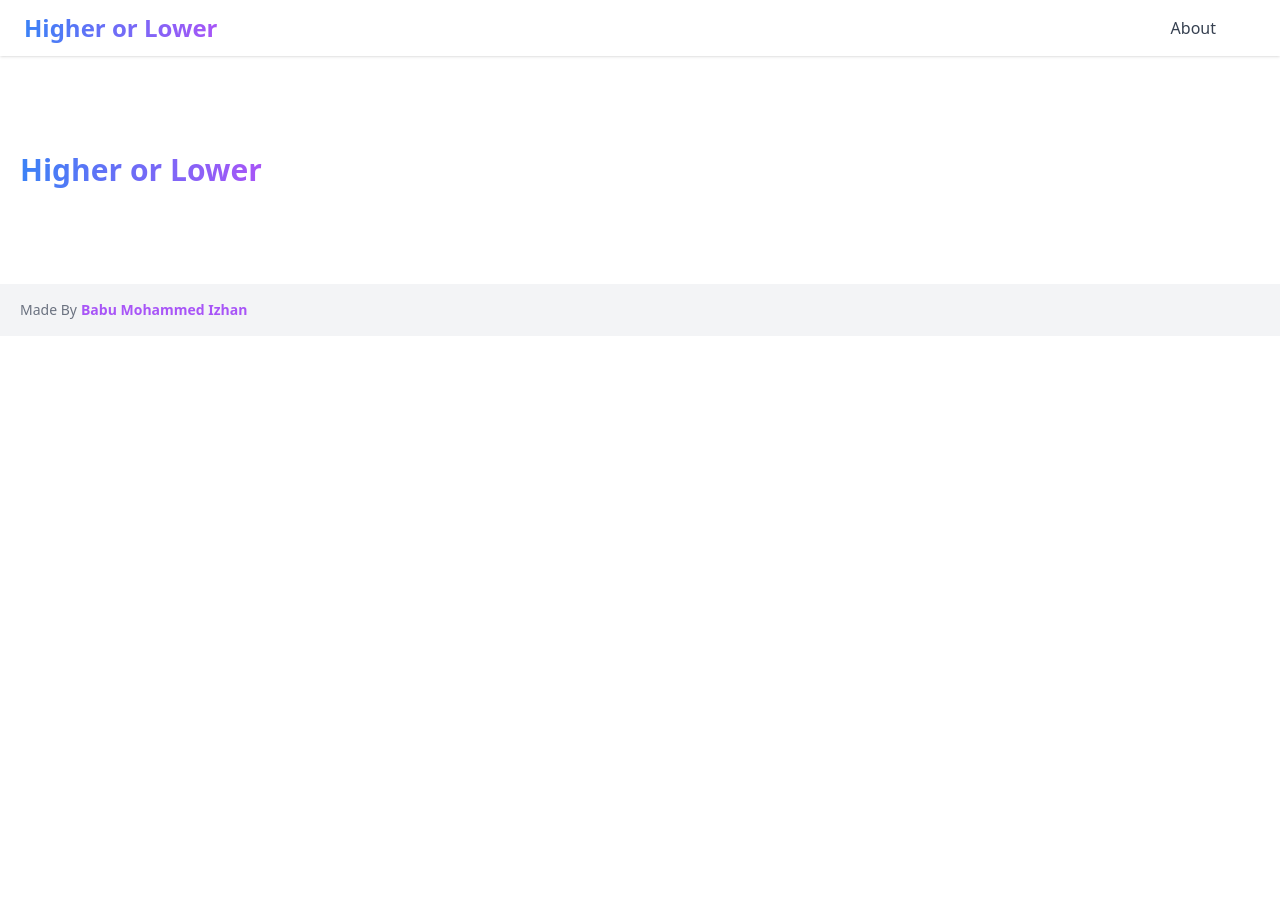
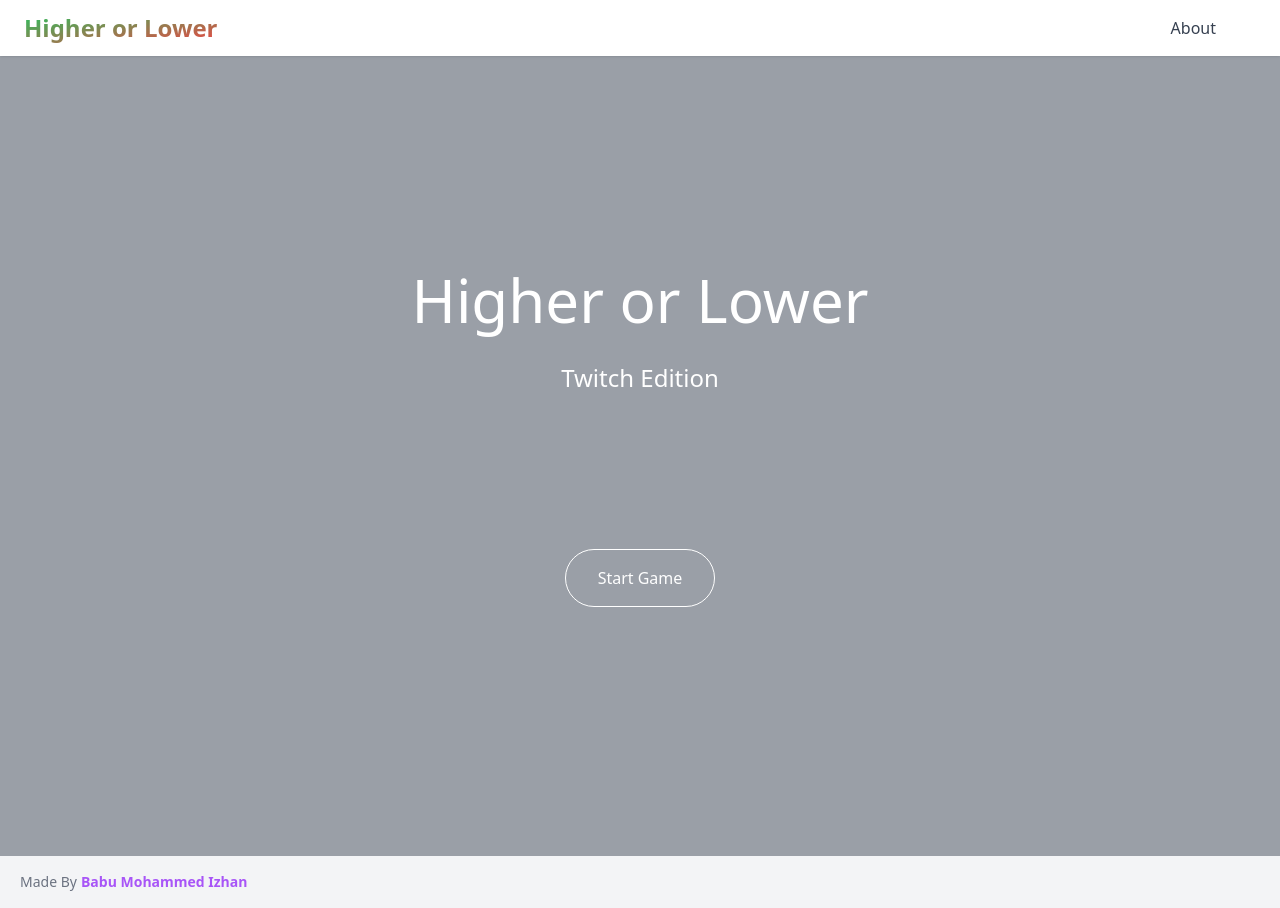
Before and after one commit to Babu-Mohammed-Izhan/twitch-higher-lower, a React (Create React App) app: page / in a window 1280 px wide. Before the commit the page ends 800 px from the top, so only its background shows below. Built offline with nearby package versions, Linux system fonts and the light colour scheme.

Commit message:
Added start page

```diff
--- a/src/App.tsx
+++ b/src/App.tsx
@@ -6,11 +6,11 @@ import Footer from "./components/footer";
 
 function App() {
   return (
-    <div>
+    <div className="h-screen">
       <Navbar />
       <Routes>
+        <Route path="/game" element={<Game />} />
         <Route path="/" element={<Startpage />} />
-        <Route path="game" element={<Game />} />
       </Routes>
       <Footer />
     </div>
--- a/src/components/footer.tsx
+++ b/src/components/footer.tsx
@@ -1,58 +1,24 @@
-import { Link } from "react-router-dom";
-
 const Footer = () => {
   return (
-    <footer className="text-gray-600 body-font">
+    <footer className="text-gray-800 body-font">
       <div
         className="
-      container
-      px-5
-      py-24
       mx-auto
       flex
       md:items-center
-      lg:items-start
-      md:flex-row md:flex-nowrap
+      md:flex-row
       flex-wrap flex-col
     "
       >
-        <div className="w-64 flex-shrink-0 md:mx-0 mx-auto text-center md:text-left">
-          <Link to="/">
-            <span
-              className=" bg-clip-text text-transparent
-                 bg-gradient-to-r
-                 from-blue-500
-                 to-purple-500
-                  text-3xl
-                 cursor-pointer
-                 font-semibold
-                 "
-            >
-              Higher or Lower
-            </span>
-          </Link>
-        </div>
-        <div
-          className="
-        flex-grow flex flex-wrap
-        md:pl-20
-        -mb-10
-        md:mt-0
-        mt-10
-        md:text-left
-        text-center
-      "
-        ></div>
-      </div>
-      <div className="bg-gray-100">
+        <div className="bg-gray-100 w-screen">
           <div
             className="
         container
         mx-auto
         py-4
         px-5
-        flex flex-wrap flex-col
-        sm:flex-row
+        flex flex-wrap
+        flex-row
       "
           >
             <p className="text-gray-500 text-sm text-center sm:text-left">
@@ -68,6 +34,7 @@ const Footer = () => {
             </p>
           </div>
         </div>
+      </div>
     </footer>
   );
 };
--- a/src/components/game.tsx
+++ b/src/components/game.tsx
@@ -1,7 +1,15 @@
+import { Link } from "react-router-dom";
+
 const Game = () => {
   return (
-    <div>
-      <div></div>
+    <div className=" flex justify-center items-center w-full bg-gray-700 opacity-50 h-[100%]">
+      <div className="flex justify-center items-center flex-col ">
+        <h1 className="text-6xl text-white font-medium">Higher or Lower</h1>
+        <p className="text-2xl text-white font-medium py-8">Twitch Edition</p>
+        <button className="mb-10  px-7 py-3 rounded-full hover:outline-offset-8 text-white font-medium outline-1 outline outline-offset-4 outline-white mt-32">
+          <Link to="/game">Start Game</Link>
+        </button>
+      </div>
     </div>
   );
 };
--- a/src/components/navbar.tsx
+++ b/src/components/navbar.tsx
@@ -9,7 +9,7 @@ const Navbar = () => {
   };
 
   return (
-    <nav className="bg-white shadow dark:bg-gray-800">
+    <nav className="bg-white shadow ">
       <div
         className="
       container
@@ -25,15 +25,14 @@ const Navbar = () => {
             <Link
               className="
                 bg-clip-text text-transparent
-                 bg-gradient-to-r
-                 from-blue-500
-                 to-purple-500
+                 bg-gradient-to-br
+                 from-green-500
+                 to-red-500
             text-xl
             font-bold
-            dark:text-white
             md:text-2xl
-            hover:to-purple-400
-            hover:from-blue-400
+            hover:from-green-400
+            hover:to-red-400
           "
               to="/"
             >
@@ -46,11 +45,8 @@ const Navbar = () => {
               type="button"
               className="
             text-gray-500
-            dark:text-gray-200
             hover:text-gray-600
-            dark:hover:text-gray-400
             focus:outline-none focus:text-gray-600
-            dark:focus:text-gray-400
           "
               aria-label="toggle menu"
               onClick={() => handleToggle()}
@@ -71,12 +67,10 @@ const Navbar = () => {
               className="
             my-2
             text-gray-700
-            dark:text-gray-200
             hover:text-indigo-500
-            dark:hover:text-indigo-400
             md:mx-4 md:my-0
           "
-              to="/"
+              to="/about"
             >
               About
             </Link>
--- a/src/components/startpage.tsx
+++ b/src/components/startpage.tsx
@@ -1,7 +1,15 @@
+import { Link } from "react-router-dom";
+
 const Startpage = () => {
   return (
-    <div>
-      <div></div>
+    <div className=" flex justify-center items-center w-full bg-gray-700 opacity-50 h-[100%]">
+      <div className="flex justify-center items-center flex-col ">
+        <h1 className="text-6xl text-white font-medium">Higher or Lower</h1>
+        <p className="text-2xl text-white font-medium py-8">Twitch Edition</p>
+        <button className="mb-10  px-7 py-3 rounded-full hover:outline-offset-8 text-white font-medium outline-1 outline outline-offset-4 outline-white mt-32">
+          <Link to="/game">Start Game</Link>
+        </button>
+      </div>
     </div>
   );
 };
```
Lines whose indentation alone changed are shown as unchanged.
